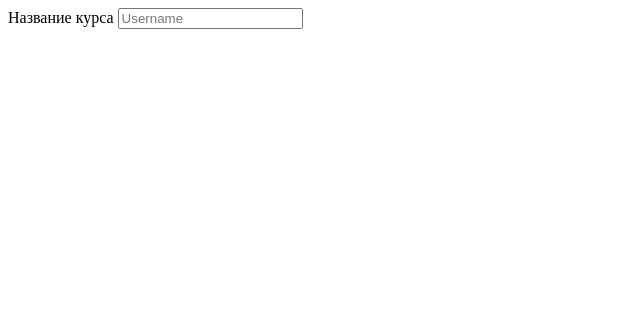
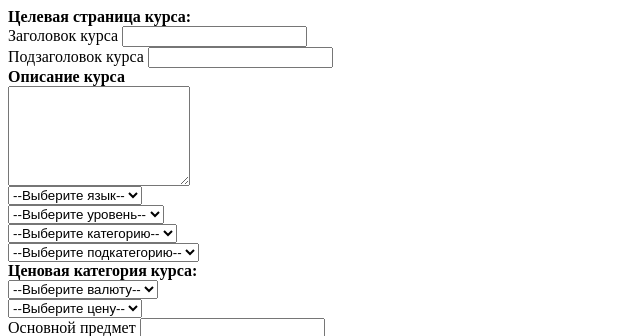
Before and after one commit to ArsenKakasyan/edurail, a PHP site: page /edurails/views/course-edit-tabs/course-landing-page.view.php in a window 1280 px wide. Shown: the top 336 px of the page, without its empty margins (0-640 px from the left). Before the commit the page ends 29 px from the top, so only its background shows below. Run offline with PHP 8.4, Linux system fonts and the light colour scheme; some libraries are stand-ins or nearby versions.

Commit message:
#65 get tab ui & get tab data at course landing pg

```diff
--- a/app/controllers/Admin.php
+++ b/app/controllers/Admin.php
@@ -74,6 +74,7 @@ class Admin extends Controller
 				{
 					if($_POST['tab_name'] == "course-landing-page")
 					{
+						echo $_POST['course_id'];
 						include views_path("course-edit-tabs/course-landing-page");
 					}
 
--- a/app/core/database.php
+++ b/app/core/database.php
@@ -102,7 +102,7 @@ class Database
         //courses table
         $query = "
 
-        CREATE TABLE IF NOT EXISTS `courses` (
+            CREATE TABLE `courses` (
             `id` int(11) NOT NULL AUTO_INCREMENT,
             `title` varchar(100) NOT NULL,
             `description` text DEFAULT NULL,
@@ -122,6 +122,8 @@ class Database
             `welcome_message` varchar(2048) DEFAULT NULL,
             `approved` tinyint(1) NOT NULL DEFAULT 0,
             `published` tinyint(1) NOT NULL DEFAULT 0,
+            `subtitle` varchar(100) DEFAULT NULL,
+            `currency_id` int(11) DEFAULT NULL,
             PRIMARY KEY (`id`),
             KEY `title` (`title`),
             KEY `user_id` (`user_id`),
@@ -134,7 +136,7 @@ class Database
             KEY `date` (`date`),
             KEY `approved` (`approved`),
             KEY `published` (`published`)
-           ) ENGINE=InnoDB DEFAULT CHARSET=utf8mb4
+            ) ENGINE=InnoDB AUTO_INCREMENT=7 DEFAULT CHARSET=utf8mb4
         ";
 
         $this->query($query);
--- a/app/views/course-edit-tabs/course-landing-page.view.php
+++ b/app/views/course-edit-tabs/course-landing-page.view.php
@@ -1,9 +1,103 @@
 
 <form>
     <div class="col-md-8 mx-auto">
+
+        <div class="h5 my-4"><b>Целевая страница курса:</b></div>
+
         <div class="input-group mb-3">
-            <span class="input-group-text" id="basic-addon1">Название курса</span>
-            <input type="text" class="form-control" placeholder="Username" aria-label="Username" aria-describedby="basic-addon1">
+            <span class="input-group-text" id="basic-addon1">Заголовок курса</span>
+            <input name="title" type="text" class="form-control">
         </div>
+
+        <div class="input-group mb-3">
+            <span class="input-group-text" id="basic-addon1">Подзаголовок курса</span>
+            <input name ="subtitle" type="text" class="form-control">
+        </div>
+
+        <div class="row mb-3">
+            <label for="inputPassword" class="col-sm-2 col-form-label"><b>Описание курса</b></label>
+            <div class="col-sm-10">
+            <textarea name="description" class="form-control" style="height: 100px"></textarea>
+            </div>
+        </div>
+
+        <div class="row">
+            <div class="col-md-6 my-3">
+                <select name="language_id" class="form-select">
+                    <option value="">--Выберите язык--</option>
+                </select>
+            </div>
+
+            <div class="col-md-6 my-3">
+                <select name="level_id" class="form-select">
+                    <option value="">--Выберите уровень--</option>
+                </select>
+            </div>
+
+            <div class="col-md-6 my-3">
+                <select name="category_id" class="form-select">
+                    <option value="">--Выберите категорию--</option>
+                </select>
+            </div>
+
+            <div class="col-md-6 my-3">
+                <select name="sub_category_id" class="form-select">
+                    <option value="">--Выберите подкатегорию--</option>
+                </select>
+            </div>
+
+                <label><b>Ценовая категория курса:</b></label>
+                <div class="col-md-4 mb-4">
+                    <select name="currency_id" class="form-select">
+                        <option value="">--Выберите валюту--</option>
+                    </select>
+                </div>
+                <div class="col-md-8 mb-4">
+                    <select name="price_id" class="form-select">
+                        <option value="">--Выберите цену--</option>
+                    </select>
+                </div>
+
+        </div>
+
+        <div class="input-group mb-3">
+            <span class="input-group-text" id="basic-addon1">Основной предмет</span>
+            <input name="primary_subject" type="text" class="form-control">
+        </div>
+
+        <div class="my-4 row">
+            <div class="col-sm-4">
+                <img src="<?=ROOT?>/assets/images/placeholder.jpg" style="width: 100%;">
+            </div>
+            <div class="col-sm-8">
+                <div class="h5"><b>Изображение курса:</b></div>
+                Загрузите изображение своего курса здесь. Важные требования для успешной загрузки: 750x422 пикселей; jpg, jpeg, gif, png, без текста на изображении.
+
+                <br><br>
+                <input type="file" name="">
+                <div class="progress my-4">
+                    <div class="progress-bar" role="progressbar" style="width: 25%" aria-valuenow="25" aria-valuemin="0" aria-valuemax="100">25%</div>
+                </div>
+
+            </div>
+        </div>
+
+        <div class="my-4 row">
+            <div class="col-sm-4">
+                <img src="<?=ROOT?>/assets/images/placeholder.jpg" style="width: 100%;">
+            </div>
+            <div class="col-sm-8">
+                <div class="h5"><b>Рекламное видео:</b></div>
+                После просмотра качественного промовидео вероятность того, что студенты запишутся на ваш курс, может увеличиться в 5 раз. A при наличии исключительно хороших видео — даже в 10 раз.
+
+                <br><br>
+                <input type="file" name="">
+                <div class="progress my-4">
+                    <div class="progress-bar" role="progressbar" style="width: 25%" aria-valuenow="25" aria-valuemin="0" aria-valuemax="100">25%</div>
+                </div>
+
+            </div>
+        </div>
+
     </div>
 </form>
```
Also changed, not shown: app/views/admin/courses.view.php (+5 -4 lines), public/assets/images/placeholder.jpg (added).
